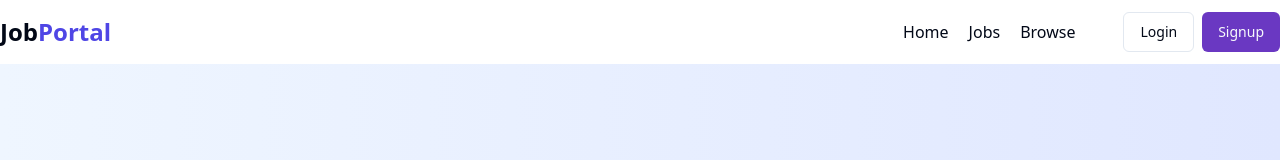
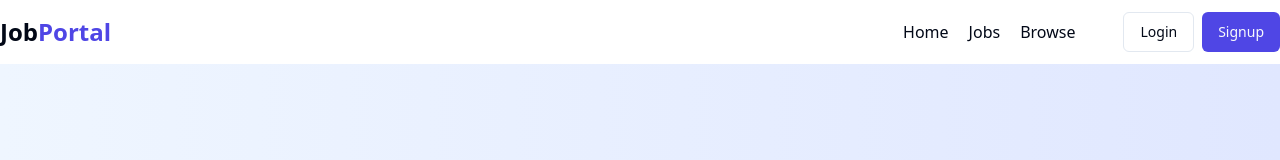
Before and after one commit to SumanSingha05/Job-Hunt, a React (Vite) app in the folder Frontend/: page / in a window 1280 px wide. Shown: the top 160 px of the page. Built offline with nearby package versions, Linux system fonts and the light colour scheme; no server answers.

Commit message:
Change a little bit of ui

```diff
--- a/Frontend/src/components/shared/Navbar.jsx
+++ b/Frontend/src/components/shared/Navbar.jsx
@@ -68,7 +68,7 @@ const Navbar = () => {
                         !user ? (
                             <div className="flex items-center gap-2">
                                 <Link to="/login"><Button variant="outline">Login</Button></Link>
-                                <Link to="/signup"><Button className="bg-[#6A38C2] hover:bg-[#320186]">Signup</Button></Link>
+                                <Link to="/signup"><Button className="bg-indigo-600 hover:bg-[#320186]">Signup</Button></Link>
 
                             </div>
                         ) : (
```
